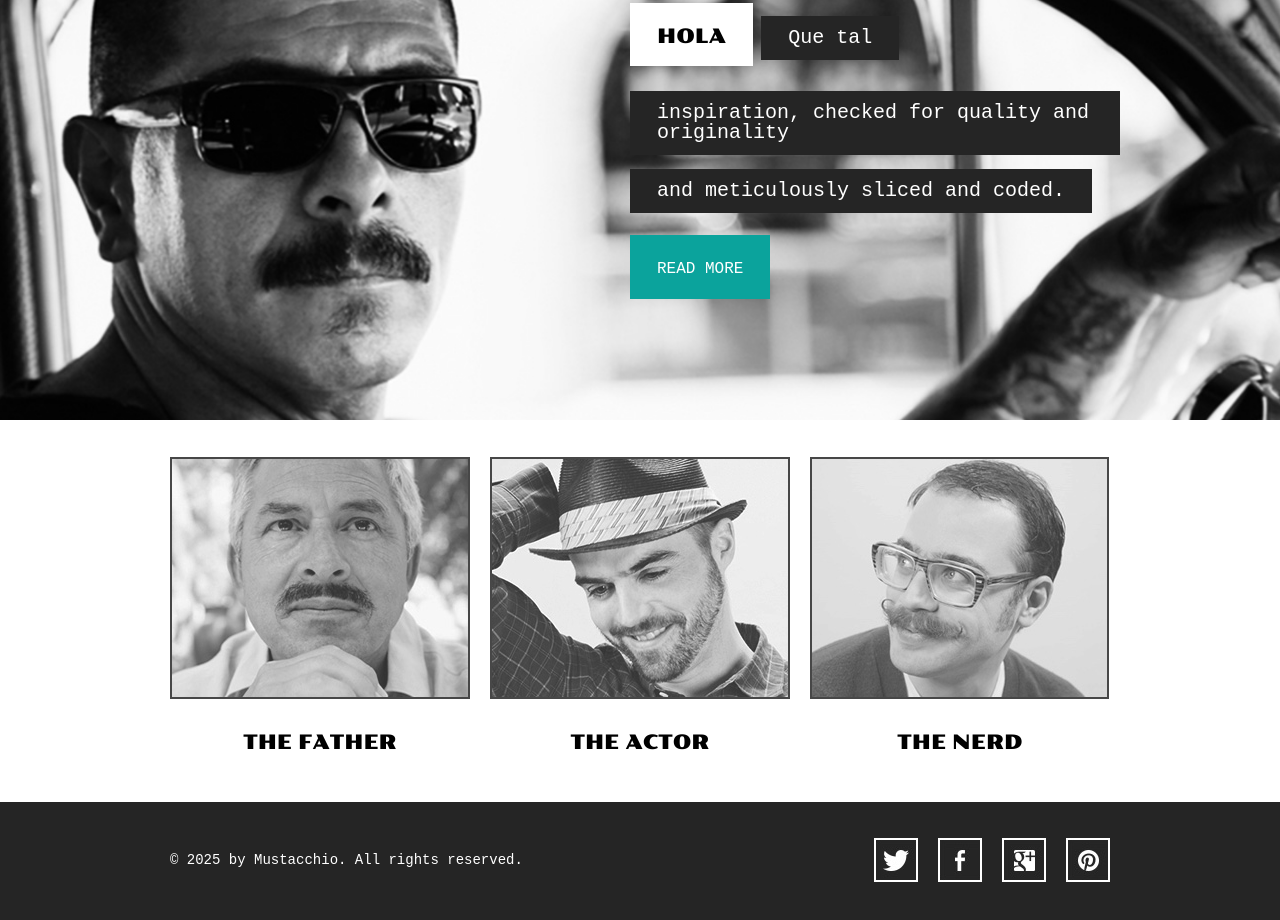
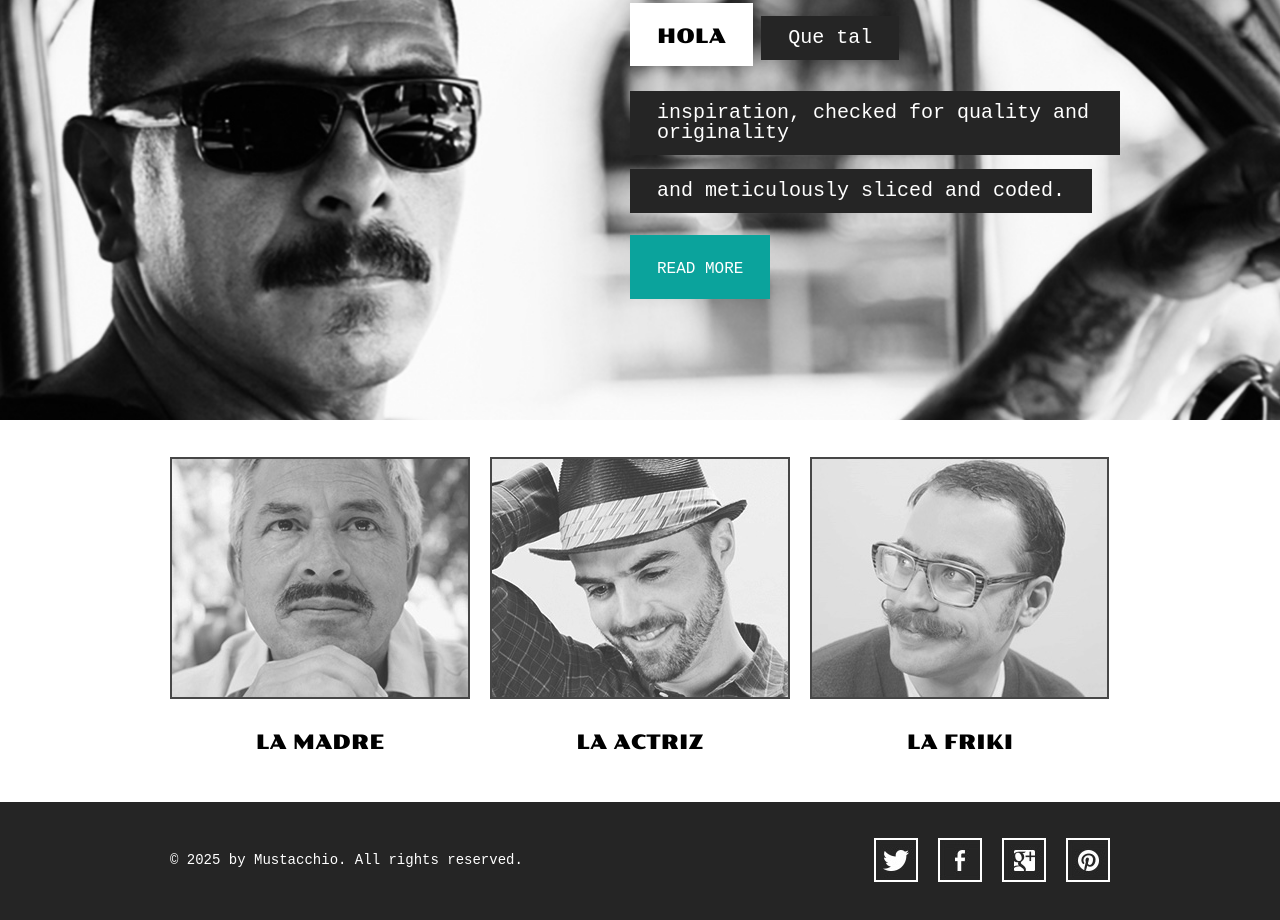
Before and after one commit to nereagarcor/bigotes, a plain HTML site: page index.html in a window 1280 px wide. Shown: the part 332-1252 px from the top of the page. Drawn offline with Linux system fonts and the light colour scheme.

Commit message:
Enlaces traducidos femeninos

```diff
--- a/index.html
+++ b/index.html
@@ -47,19 +47,19 @@
 			<li>
 				<a href="gallery.html">
 					<img src="images/the-father.jpg" alt="">
-					<span>the father</span>
+					<span>la madre</span>
 				</a>
 			</li>
 			<li>
 				<a href="gallery.html">
 					<img src="images/the-actor.jpg" alt="">
-					<span>the actor</span>
+					<span>la actriz</span>
 				</a>
 			</li>
 			<li>
 				<a href="gallery.html">
 					<img src="images/the-nerd.jpg" alt="">
-					<span>the nerd</span>
+					<span>la friki</span>
 				</a>
 			</li>
 		</ul>
```
